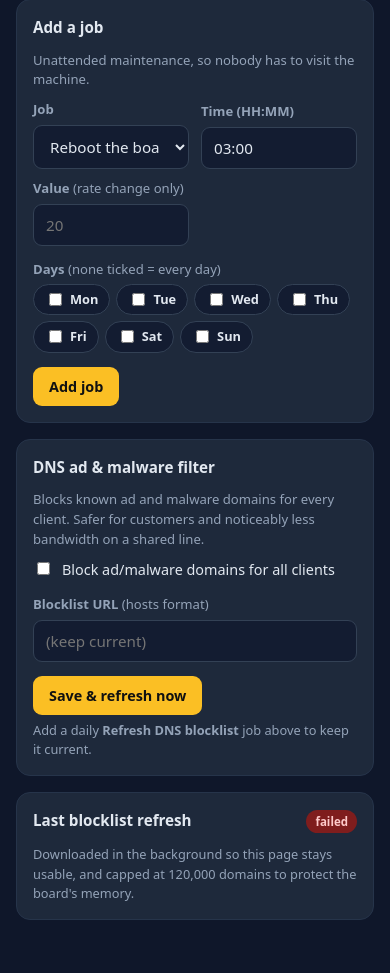
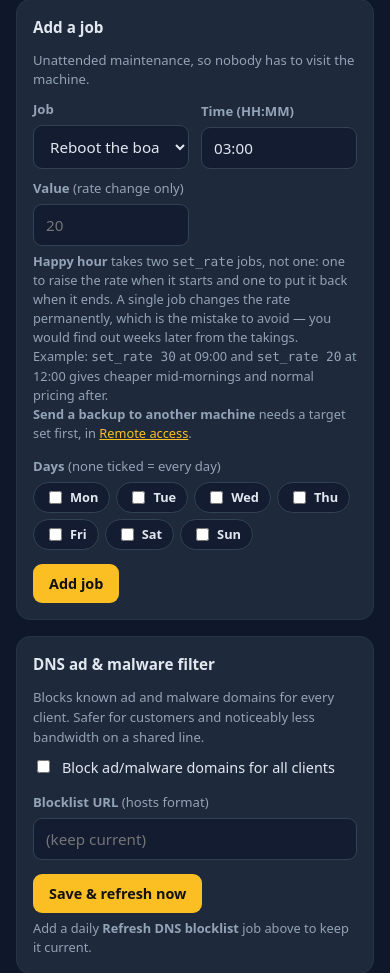
Before and after one commit to arcosesd2/orange-pi-pisowifi, a Flask app: template app/templates/schedules.html in a window 390 px wide. Shown: the part 307-1280 px from the top of the page. Run offline with Flask 3, Linux system fonts and the light colour scheme; the template is opened without the code that fills it, so the values that code supplies are empty; parts of the project's set-up code (start-up, migrations or seed data) failed here and were passed over.

Commit message:
Make the fleet heartbeat carry health, and surface happy hour in the UI
FLEET. The collector already existed (server/app.py, /api/heartbeat,
/api/devices, a dashboard) and boards already push to it, so pointing
remote_url at a Tailscale address needs no code. What was missing is what the
heartbeat carried: earnings and uptime only.

Earnings are not enough to run a fleet on. Every failure that cost money on
this project was silent while the takings still looked plausible for a while: a
card gone read-only recording nothing, a coin line degraded to polling because
libgpiod was missing, coins landing with no window open because the relay was
not gating the acceptor. Each is now one field, so a machine in trouble is
visible from a phone rather than from a site visit. Box total and last count
variance go too, so a full coin box is visible remotely.

HAPPY HOUR. The scheduler could already set_rate; it was simply not offered in
the UI. Added, along with backup_offsite, and with the trap spelled out on the
page: happy hour needs TWO jobs, one to change the rate and one to change it
back. A single job changes the rate permanently, and you would find out weeks
later from the takings.

Deployed over Tailscale and verified on hardware: 8/8 files md5-match, service
restarts clean with 0 errors, collections table created, storage check reports
writable, portal 200.

Co-Authored-By: Claude Opus 5 <noreply@anthropic.com>

```diff
--- a/app/main.py
+++ b/app/main.py
@@ -684,7 +684,17 @@ def sysinfo():
 
 
 def _heartbeat_payload():
+    """What one machine tells the fleet dashboard about itself.
+
+    Earnings alone are not enough to run a fleet on. The failures that cost
+    money on this project were all silent while the takings looked normal for a
+    while: a card gone read-only recording nothing, a coin line that fell back
+    to polling, coins landing with no window open because the relay was not
+    gating the acceptor. Each of those is one field here, so a machine in
+    trouble is visible from a phone instead of from a site visit.
+    """
     now = time.time()
+    cash = _cash_summary()
     return {
         "device_id": setting("device_id") or socket.gethostname(),
         "name": setting("hotspot_name"),
@@ -692,6 +702,22 @@ def _heartbeat_payload():
         "sales": db.sales_summary(),
         "active_clients": len(db.active_sessions()),
         "sys": sysinfo(),
+        # --- health signals a fleet operator actually needs ---
+        "storage_ok": bool(storage_health.get("ok", True)),
+        "storage_reason": storage_health.get("reason"),
+        # "poll" here means libgpiod was missing and the coin line degraded to
+        # the fallback. It still counts coins, but nobody would notice.
+        "coin_backend": (slot.coin_input.name if getattr(slot, "coin_input", None)
+                         else ("mock" if slot.mock else None)),
+        "coin_mock": bool(slot.mock),
+        # A climbing figure means the relay is not gating the acceptor.
+        "coins_unclaimed": slot.unclaimed_total,
+        "coins_pending": slot.pending_pesos,
+        # Cash waiting to be collected, so a full box is visible remotely.
+        "box_expected": cash["expected"],
+        "box_coins": cash["coins"],
+        "box_last_variance": cash["last_variance"],
+        "clock_warning": clock_warning,
     }
 
 
--- a/app/templates/schedules.html
+++ b/app/templates/schedules.html
@@ -65,8 +65,9 @@
         <div><label for="jt">Job</label>
           <select id="jt" name="type">
             <option value="reboot">Reboot the board</option>
-            <option value="backup">Write a config backup</option>
-            <option value="set_rate">Change minutes per ₱1</option>
+            <option value="backup">Write a config backup (stays on this card)</option>
+            <option value="backup_offsite">Send a backup to another machine</option>
+            <option value="set_rate">Change minutes per ₱1 (happy hour)</option>
             <option value="blocklist_refresh">Refresh DNS blocklist</option>
             <option value="report">Send remote report</option>
           </select></div>
@@ -75,6 +76,16 @@
         <div><label for="jval">Value <span style="font-weight:400">(rate change only)</span></label>
           <input id="jval" name="value" type="number" min="1" placeholder="20"></div>
       </div>
+      <p class="hint">
+        <b>Happy hour</b> takes two <code>set_rate</code> jobs, not one: one to
+        raise the rate when it starts and one to put it back when it ends. A
+        single job changes the rate permanently, which is the mistake to avoid
+        &mdash; you would find out weeks later from the takings.<br>
+        Example: <code>set_rate 30</code> at 09:00 and <code>set_rate 20</code>
+        at 12:00 gives cheaper mid-mornings and normal pricing after.<br>
+        <b>Send a backup to another machine</b> needs a target set first, in
+        <a href="/admin/remote-access">Remote access</a>.
+      </p>
       <label>Days <span style="font-weight:400">(none ticked = every day)</span></label>
       <div class="days">
         {% for d in ['Mon','Tue','Wed','Thu','Fri','Sat','Sun'] %}
```
